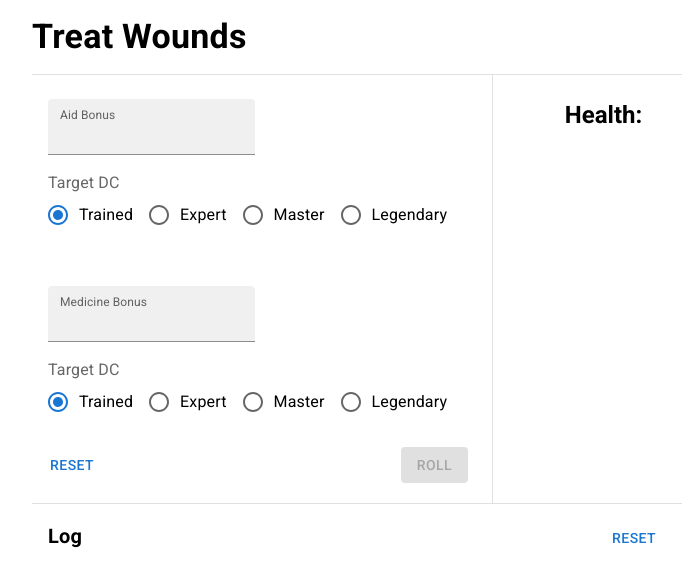
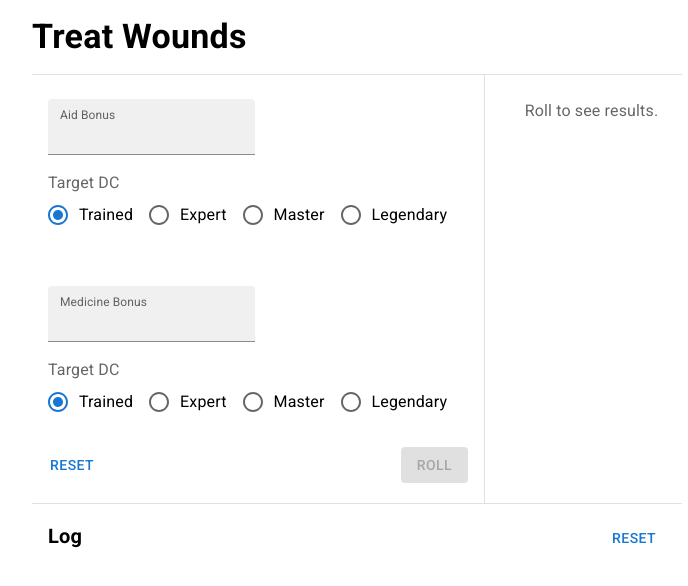
Before and after one commit to matthewoden/treat-wounds, a React (Vite) app: page / in a window 1280 px wide. Shown: the top 586 px of the page, without its empty margins (283-971 px from the left). Built offline with nearby package versions, Linux system fonts and the light colour scheme.

Commit message:
UI tweaks

```diff
--- a/src/App.tsx
+++ b/src/App.tsx
@@ -23,10 +23,10 @@ function App() {
 
   return (
     <Box display={'flex'} justifyContent={'center'}>
-      <Box display={'flex'} width={650} flexDirection={'column'} gap={0}>
+      <Box display={'flex'} width={650} flexDirection={'column'}>
         <Typography variant="h4" sx={{fontWeight: 700, marginBottom: 2, marginTop: 1}}>Treat Wounds</Typography>
         <Divider/>
-        <Box display={'flex'} flexDirection={'row'} gap={1} >
+        <Box display={'flex'} flexDirection={'row'}>
           <Form onSubmit={handleSubmit}/>
           <Divider orientation="vertical" />
           <HealthOutcome outcome={outcome}/>
--- a/src/components/Health.tsx
+++ b/src/components/Health.tsx
@@ -1,22 +1,33 @@
 import Box from "@mui/material/Box";
 import { AbilityCheckOutcome } from "../diceroller/checks";
 import Typography from "@mui/material/Typography";
-import Divider from "@mui/material/Divider";
+
+
+const Attribute = ({label, value}: {label: string, value: string | number}) => {
+  return (
+    <Box display={'flex'} flexDirection={'row'} gap={1}>
+      <Typography variant="overline" color="text.secondary">{label}:</Typography>
+      <Typography variant="overline" >{value}</Typography>
+    </Box>
+  )
+}
 
 export const HealthOutcome = ({outcome}: {outcome: AbilityCheckOutcome | null}) => {
   return (
-    <Box display={'flex'} flexDirection={'column'} flexGrow={1} paddingLeft={3} paddingTop={3}>
-      <Typography variant="h5" alignSelf={'center'} sx={{fontWeight: 700}}>Health:</Typography>
+    <Box display={'flex'} flexDirection={'column'} flexGrow={1} paddingLeft={2} paddingTop={3}>
       {outcome && (
         <Box display={'flex'} flexDirection={'column'} gap={1}>
-          <Typography variant="h4" alignSelf={'center'}>{outcome.value}</Typography>
-          <Box display={'flex'} flexDirection={'row'} justifyContent={'space-around'}>
-            <Typography variant="overline">{outcome.result}</Typography>
-            <Divider orientation='vertical'/>
-            <Typography variant="overline">{outcome.total}</Typography>
+          <Typography variant="h4">{outcome.value} HP</Typography>
+          <Box display={'flex'} flexDirection={'column'} justifyContent={'space-between'}>
+            <Typography variant="overline" color="text.primary">{outcome.result}</Typography>
+            <Attribute label={"Total"} value={outcome.total} />
+            <Attribute label={"Roll"} value={outcome.d20Result} />
+            <Attribute label={"Med"} value={outcome.modifier} />
+            <Attribute label={"Aid"} value={outcome.bonus} />
           </Box>
         </Box>
       )}
+      {!outcome && <Typography color={"text.secondary"} alignSelf={"center"}>Roll to see results.</Typography>}
     </Box>
   )
 }
--- a/src/components/Log.tsx
+++ b/src/components/Log.tsx
@@ -44,7 +44,7 @@ const Log = (props: LogProps) => {
                         variant="overline"
                         color={"text.secondary"}
                       >
-                        {check.d20Result} Roll + {check.modifier} Med  +  {check.bonus} Aid = {check.result}
+                        {check.d20Result} Roll + {check.modifier} Med  +  {check.bonus} Aid = {check.total} {check.result}
                       </Typography>
                     </>
                   )}
```
